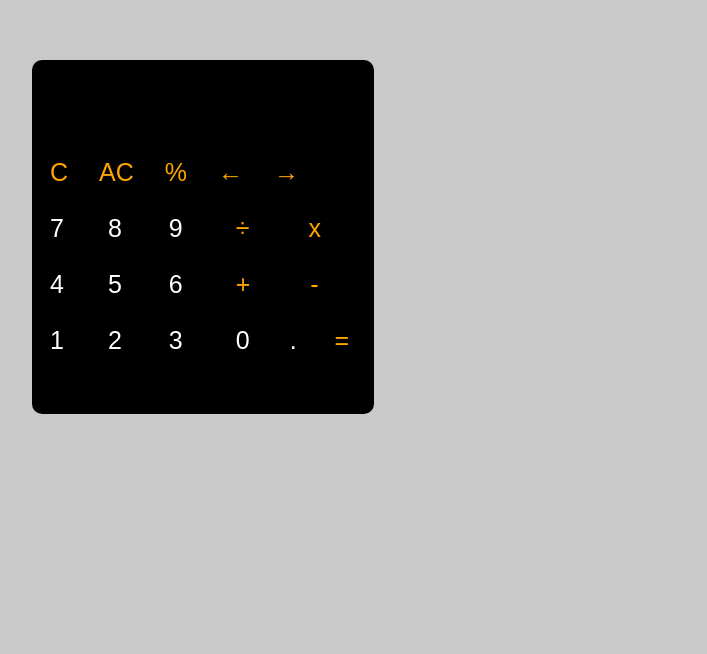
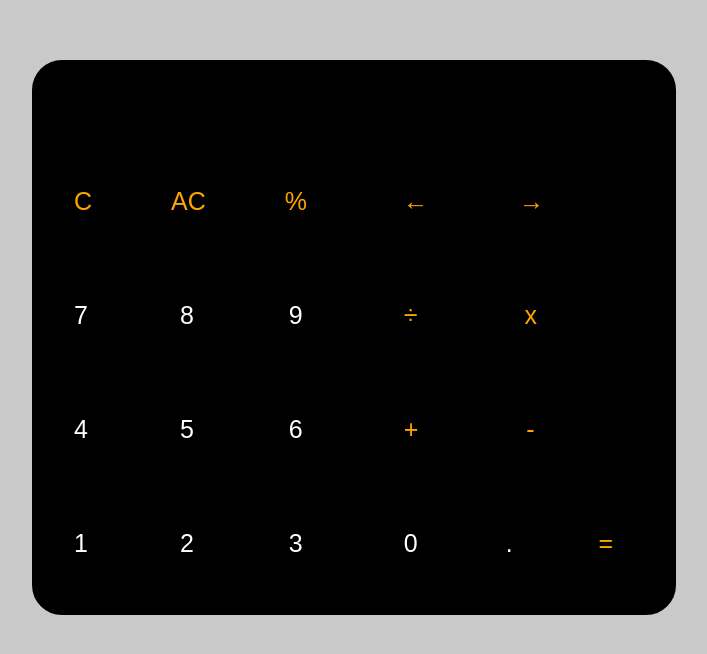
Before and after one commit to Himanshu073/calci555, a plain HTML site: page index.html in a window 1280 px wide. Shown: the part 140-794 px from the top of the page, without its empty margins (318-1025 px from the left). Drawn offline with Linux system fonts and the light colour scheme.

Commit message:
Update enjoy.css

```diff
--- a/enjoy.css
+++ b/enjoy.css
@@ -4,16 +4,15 @@ body{
 
 #main{
     background-color: rgb(0, 0, 0);
-    border-radius: 10px;
+    border-radius: 30px;
     border: 2px rgb(0, 0, 0) solid;
     position: absolute;
     left: 350px;
     top: 200px;
-    height: 350px;
-
 }
 
 button{
+    padding: 30px;
     background-color: black;
     border-width: 0px;
     border-radius: 5px;
@@ -32,9 +31,9 @@ button{
 #ans{
     border-width: 0px;
     border-radius: 10px;
-    color: white;
-    background-color: black;
-    font-size: 13pt;
+    color: rgb(255, 255, 255);
+    background-color: rgb(0, 0, 0);
+    font-size: 25pt;
     text-align: end;
     margin-top: 10px;
     margin-bottom: 10px;
@@ -42,6 +41,7 @@ button{
     margin-right: 5px;
     padding: 15px;
     height: 35px;
+    width: 525px;
     padding-right: 90px;
 }
 
@@ -57,10 +57,10 @@ button{
         margin-left: 15px;
     }
     & .funct4{
-        margin-left: 15px;
+        margin-left: 27px;
     }
     & .funct5{
-        margin-left: 15px;
+        margin-left: 32px;
     }
 
 }
```
